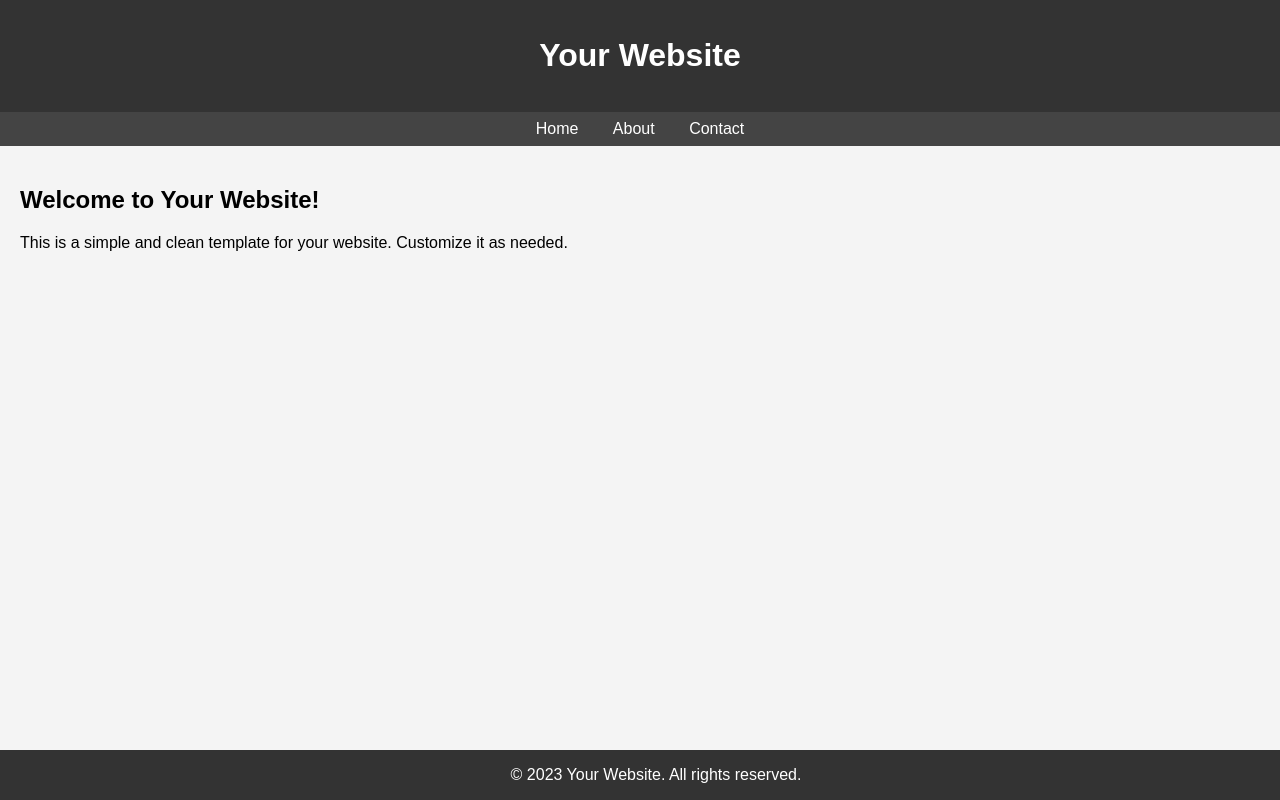
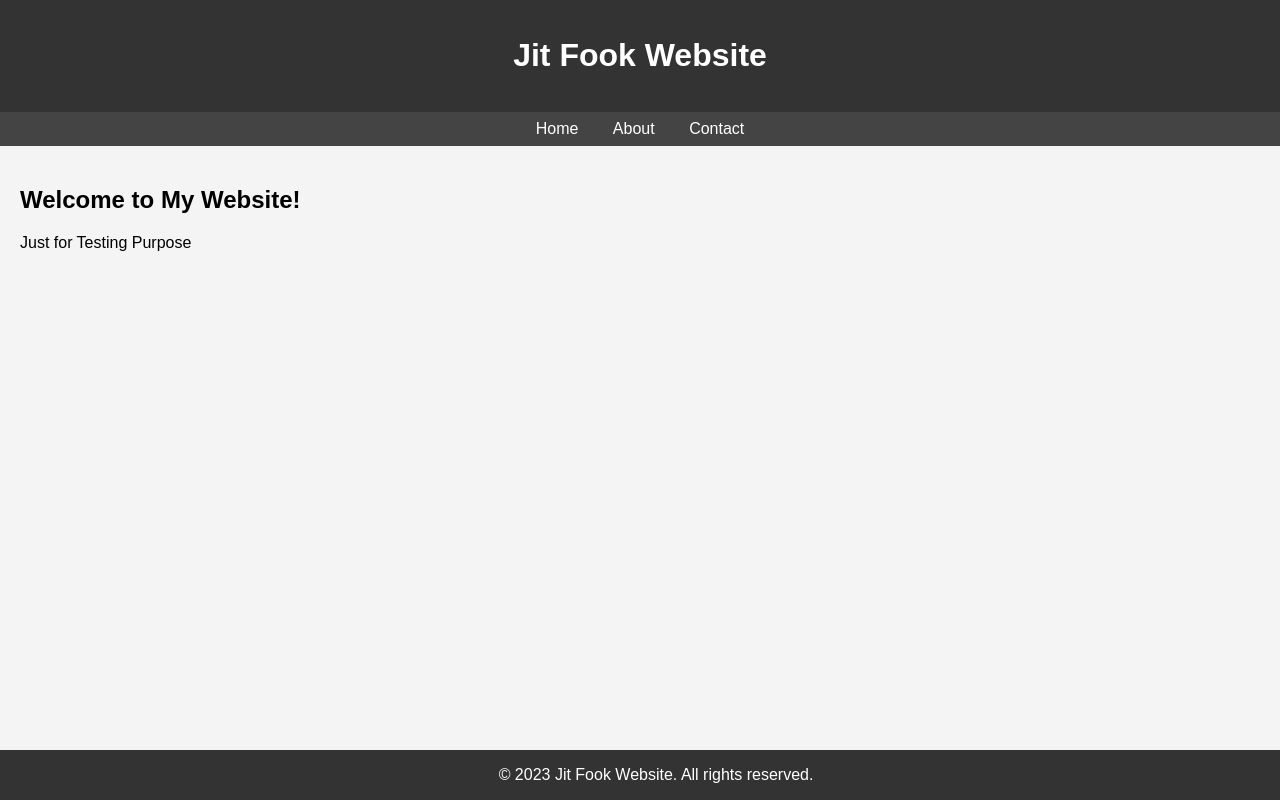
Before and after one commit to gjitfook/github.io, a plain HTML site: page index.html in a window 1280 px wide. Drawn offline with Linux system fonts and the light colour scheme.

Commit message:
Update index.html

```diff
--- a/index.html
+++ b/index.html
@@ -3,7 +3,7 @@
 <head>
     <meta charset="UTF-8">
     <meta name="viewport" content="width=device-width, initial-scale=1.0">
-    <title>Your Website Title</title>
+    <title>Jit Fook WebPage</title>
     <style>
         body {
             font-family: Arial, sans-serif;
@@ -50,7 +50,7 @@
 <body>
 
     <header>
-        <h1>Your Website</h1>
+        <h1>Jit Fook Website</h1>
     </header>
 
     <nav>
@@ -60,12 +60,12 @@
     </nav>
 
     <main>
-        <h2>Welcome to Your Website!</h2>
-        <p>This is a simple and clean template for your website. Customize it as needed.</p>
+        <h2>Welcome to My Website!</h2>
+        <p>Just for Testing Purpose</p>
     </main>
 
     <footer>
-        &copy; 2023 Your Website. All rights reserved.
+        &copy; 2023 Jit Fook Website. All rights reserved.
     </footer>
 
 </body>
```
